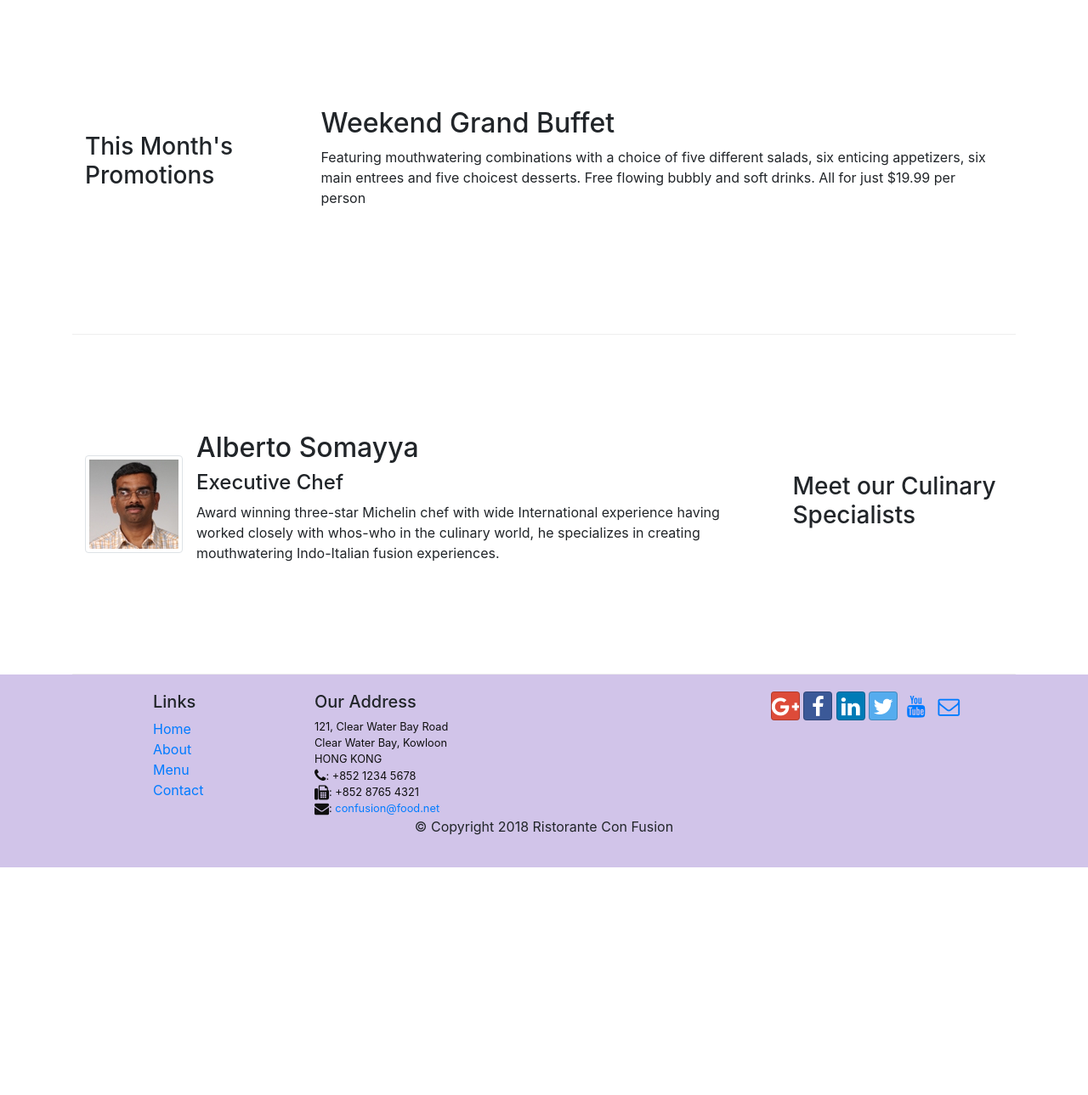
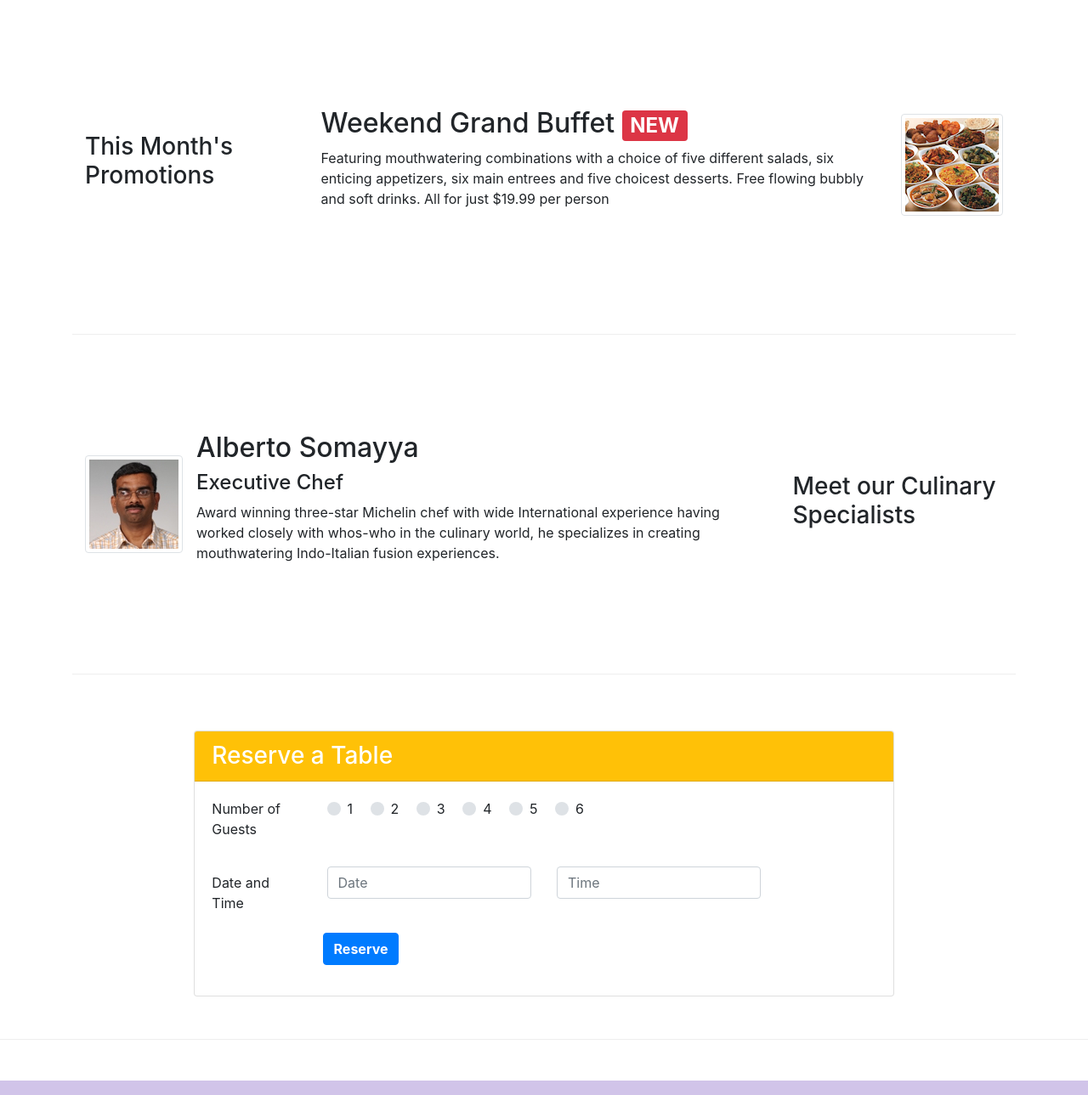
Before and after one commit to AnikaNarang9/FrontEndProject, a website: page index.html in a window 1280 px wide. Shown: the part 740-2029 px from the top of the page at 85% size. Before the commit the page ends 1761 px from the top, so only its background shows below. Drawn offline with nearby package versions, Linux system fonts and the light colour scheme.

Commit message:
Reserve Table card added

```diff
--- a/index.html
+++ b/index.html
@@ -44,8 +44,12 @@
                     <h1>Ristorante con Fusion</h1>
                     <p>We take inspiration from the World's best cuisines, and create a unique fusion experience. Our lipsmacking creations will tickle your culinary senses!</p>
                 </div>
-                <div class="col-12 col-sm align-self-center">
+                <div class="col-12 col-sm-3 align-self-center">
                   <img src="img/logo.png" class="img-fluid" alt="logo">
+                </div>
+                <div class=" col-12 col-sm-3 align-self-center ">
+                  <a role="button" href="#reserve" class=" btn btn-warning btn-block" >Reserve Table</a>
+                  <!-- <button class="btn-lg btn btn-warning " type="button">Reserve Table</button> -->
                 </div>
             </div>
         </div>
@@ -73,13 +77,23 @@
 
 
         <div class="row row-content align-items-center">
-            <div class="col-12 col-sm-4 col-md-3">
+            <div class="col-12 col-sm-4 col-md-3 order-sm-first">
                 <h3>This Month's Promotions</h3>
             </div>
-            <div div class="col col-sm col-md">
-                <h2>Weekend Grand Buffet</h2>
-                <p class="d-none d-sm-block">Featuring mouthwatering combinations with a choice of five different salads, six enticing appetizers, six main entrees and five choicest desserts. Free flowing bubbly and soft drinks. All for just $19.99 per person </p>
+
+            <div class="col col-sm col-md order-sm-second">
+              <div class="media">
+                <div class="media-body">
+                    <h2>Weekend Grand Buffet
+                      <span class="badge badge-danger">NEW</span>
+                    </h2>
+                    <p class="d-none d-sm-block">Featuring mouthwatering combinations with a choice of five different salads, six enticing appetizers, six main entrees and five choicest desserts. Free flowing bubbly and soft drinks. All for just $19.99 per person </p>
+                </div>
+                <img class="d-flex ml-3 img-thumbnail align-self-center" src="img/buffet.png" alt="Buffet">
+              </div>
+
             </div>
+
         </div>
 
         <div class="row row-content align-items-center">
@@ -99,6 +113,75 @@
             </div>
         </div>
     </div>
+
+    <div class="mt-3 mb-5">
+      <div class="row row-content">
+        <div class="col-12 col-sm-8 offset-sm-2">
+          <div class="card" id="reserve">
+            <h3 class="card-header bg-warning text-white ">Reserve a Table</h3>
+            <div class="card-body">
+              <form >
+                <div class="row form-group">
+                  <div class="col-12 col-sm-2">
+                    <p>Number of Guests</p>
+                  </div>
+                  <div class="col-12 col-sm-10 ">
+                    <div class="custom-control custom-radio custom-control-inline">
+                      <input type="radio" id="1" name="guests" class="custom-control-input">
+                      <label class="custom-control-label" for="1">1</label>
+                    </div>
+                    <div class="custom-control custom-radio custom-control-inline">
+                      <input type="radio" id="2" name="guests" class="custom-control-input">
+                      <label class="custom-control-label" for="2">2</label>
+                    </div>
+                    <div class="custom-control custom-radio custom-control-inline">
+                      <input type="radio" id="3" name="guests" class="custom-control-input">
+                      <label class="custom-control-label" for="3">3</label>
+                    </div>
+                    <div class="custom-control custom-radio custom-control-inline">
+                      <input type="radio" id="4" name="guests" class="custom-control-input">
+                      <label class="custom-control-label" for="4">4 </label>
+                    </div>
+                    <div class="custom-control custom-radio custom-control-inline">
+                      <input type="radio" id="5" name="guests" class="custom-control-input">
+                      <label class="custom-control-label" for="5">5</label>
+                    </div>
+                    <div class="custom-control custom-radio custom-control-inline">
+                      <input type="radio" id="6" name="guests" class="custom-control-input">
+                      <label class="custom-control-label" for="6">6 </label>
+                    </div>
+                  </div>
+
+
+                </div>
+                <div class="row form-group">
+                  <label for="dateTime" class="col-12 col-sm-2 col-form-label">Date and Time</label>
+
+                  <div class="col-12 col-sm-4">
+                    <input type="datetime" name="dateTime" placeholder="Date" class="form-control" id="date">
+                  </div>
+
+                  <div class="col-12 col-sm-4">
+                    <input type="datetime" name="dateTime" placeholder="Time" class="form-control" id="Time">
+                  </div>
+
+                </div>
+                <div class="container">
+                  <div class="row form-group">
+                    <button class="btn btn-primary offset-sm-2" type="button" name="button"><strong>Reserve</strong></button>
+                  </div>
+                </div>
+
+              </form>
+
+            </div>
+
+          </div>
+        </div>
+
+      </div>
+    </div>
+
 
     <footer class="footer">
         <div class="container">
```
